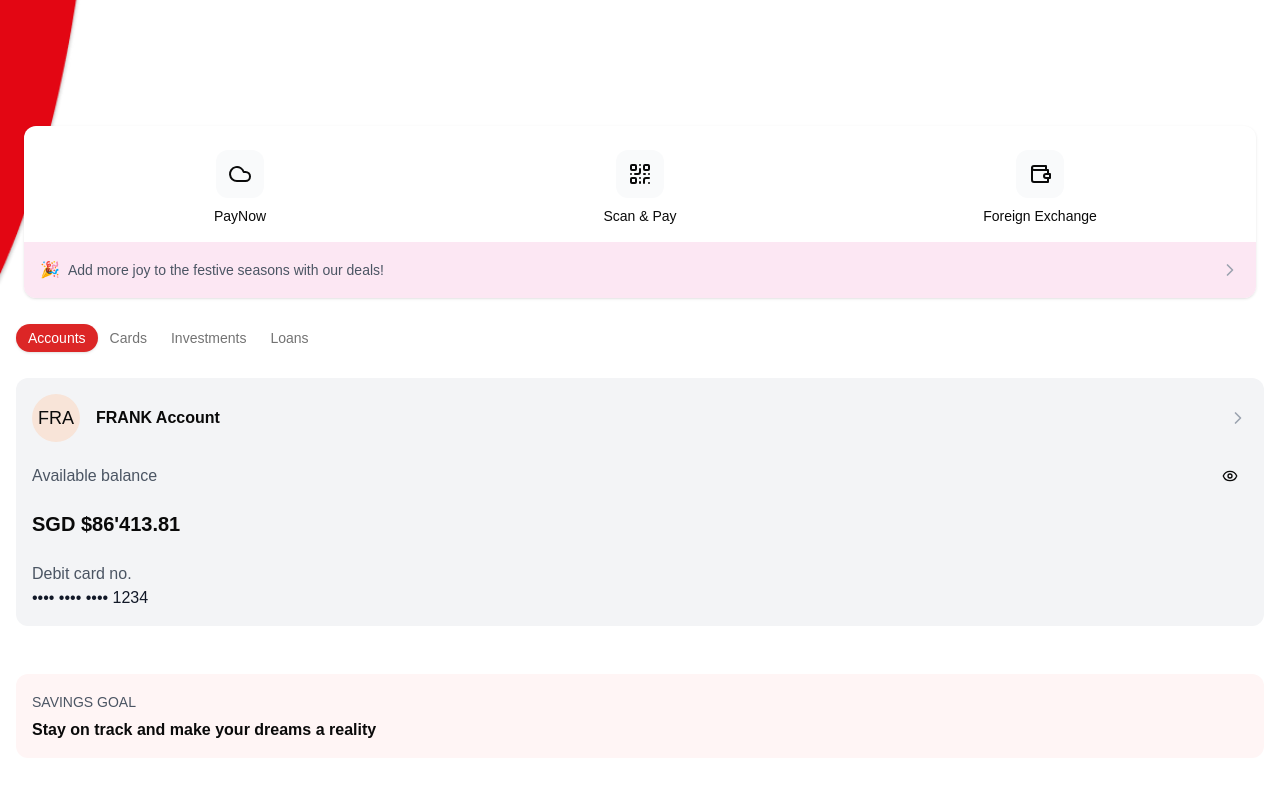
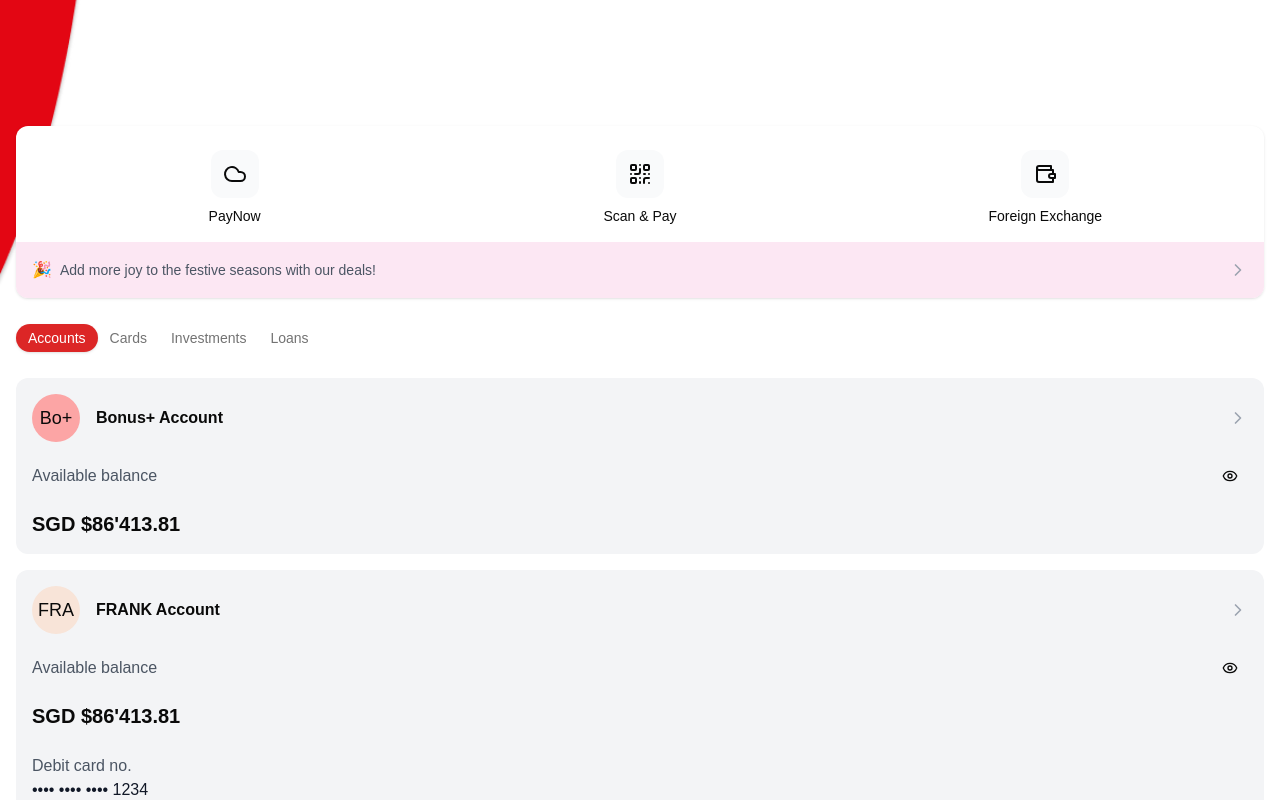
Before and after one commit to JoelSngZhenWei/BonusPlusEnhanced, a Next.js app in the folder bonusplusenhanced/: page /home in a window 1280 px wide. Shown: the part 960-1760 px from the top of the page. Built offline with nearby package versions, Linux system fonts and the light colour scheme.

Commit message:
blargh depu do

```diff
--- a/bonusplusenhanced/app/home/page.tsx
+++ b/bonusplusenhanced/app/home/page.tsx
@@ -46,7 +46,7 @@
       </div>
 
       {/* Quick Actions and Promotional Banner Card */}
-      <Card className="mx-6 -mt-40 relative z-10 mb-4 bg-white shadow">
+      <Card className="mx-4 -mt-40 relative z-10 mb-4 bg-white shadow">
         <CardContent className="">
           {/* Quick Actions */}
           <div className="grid grid-cols-3 gap-4 mb-4 px-6 pt-6 text-center">
@@ -145,6 +145,44 @@
 
         {/* Account Details */}
         <div className="p-4">
+        <Card className="bg-gray-100 mb-4">
+            <CardContent className="p-4">
+              <Link href="/account" className="flex items-center gap-4">
+                <div className="h-12 w-12 rounded-full bg-red-300 flex items-center justify-center text-lg">
+                  Bo+
+                </div>
+                <div className="flex-1">
+                  <h3 className="font-bold">Bonus+ Account</h3>
+                </div>
+                <ChevronRight className="h-5 w-5 text-gray-400" />
+              </Link>
+
+              <div className="space-y-4 mt-4">
+                <div className="flex justify-between items-center">
+                  <span className="text-gray-600">Available balance</span>
+                  <Button
+                    variant="ghost"
+                    size="icon"
+                    onClick={() => setShowBalance(!showBalance)}
+                  >
+                    {showBalance ? (
+                      <Eye className="h-5 w-5" />
+                    ) : (
+                      <EyeOff className="h-5 w-5" />
+                    )}
+                    <span className="sr-only">
+                      {showBalance ? "Hide" : "Show"} balance
+                    </span>
+                  </Button>
+                </div>
+                <div className="flex justify-between items-center">
+                  <span className="text-xl font-semibold">
+                    {showBalance ? "SGD $86'413.81" : "••••"}
+                  </span>
+                </div>
+              </div>
+            </CardContent>
+          </Card>
           <Card className="bg-gray-100 mb-4">
             <CardContent className="p-4">
               <Link href="/account" className="flex items-center gap-4">
```
